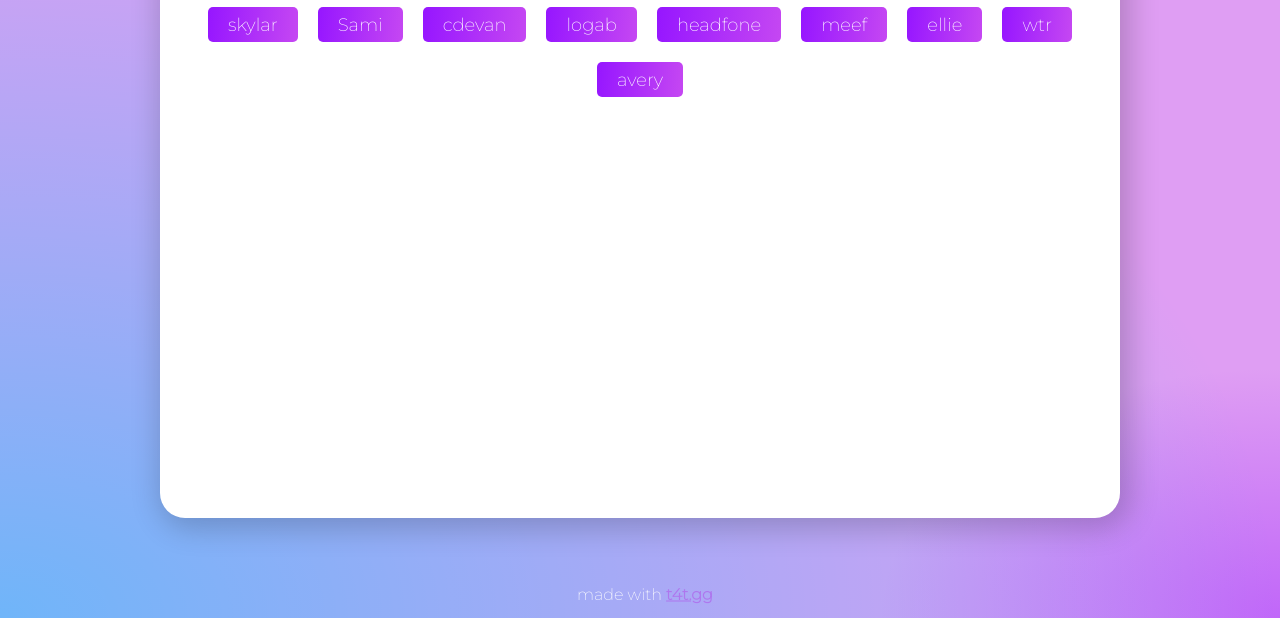
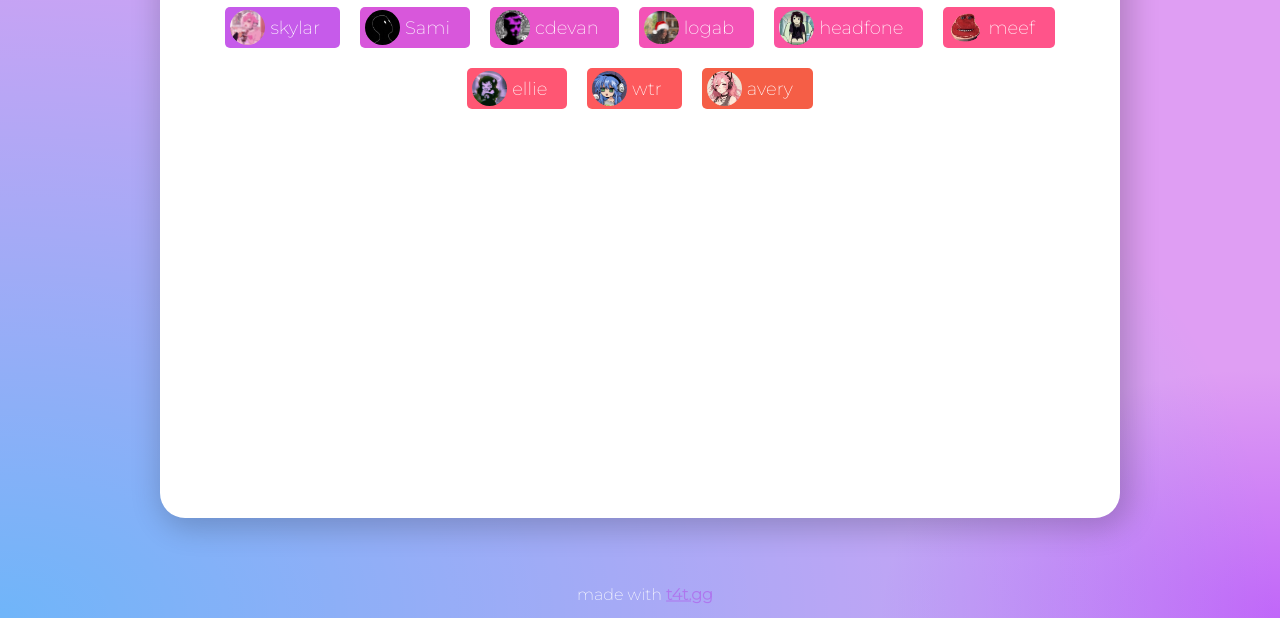
Before and after one commit to skywur/t4t.gg, a plain HTML site: page users.html in a window 1280 px wide. Shown: the part 182-800 px from the top of the page. Drawn offline with Linux system fonts and the light colour scheme.

Commit message:
pfps on users page :3

```diff
--- a/users.css
+++ b/users.css
@@ -32,13 +32,19 @@
     align-items: center;
     flex-direction: row;
     flex-wrap: wrap;
-
+}
+.users .list img {
+    width: 35px;
+    border-radius: 25px;
+    padding: 5px;
+    filter: hue-rotate(calc(var(--order) * -10deg));
 }
 .users .list .user {
     font-size: 18px;
-    background: linear-gradient(275deg, rgb(220, 95, 236), rgb(150, 22, 255));
+    background:  rgb(178, 96, 245); /* eventually use chroma.js to take average pfp color */
+    filter: hue-rotate(calc(var(--order) * 10deg));
     background-size: 150%;
-    padding: 5px 20px;
+    padding: 8px 20px 8px 0px;
     border-radius: 5px;
     height:25px;
     display: flex;
@@ -53,7 +59,7 @@
     animation-delay: calc(var(--order) * 150ms);
 }
 .users .list .user:hover {
-    background-position: 70%;
+
 }
 
 @keyframes fadein {
--- a/users.html
+++ b/users.html
@@ -32,15 +32,15 @@
         <div class="header">Users</div>
 
         <div class="list">
-          <a href="skylar" class="user" style="--order: 1;">skylar</a>
-          <a href="sami" class="user" style="--order: 2;">Sami</a>
-          <a href="cdevan" class="user" style="--order: 3;">cdevan</a>
-          <a href="logab" class="user" style="--order: 4;">logab</a>
-          <a href="headfone" class="user" style="--order: 5;">headfone</a>
-          <a href="meef" class="user" style="--order: 6;">meef</a>
-          <a href="ellie" class="user" style="--order: 7;">ellie</a>
-          <a href="wtr" class="user" style="--order: 8;">wtr</a>
-          <a href="avery" class="user" style="--order: 9;">avery</a>
+          <a href="skylar" class="user" style="--order: 1;"><img src="img/skylar.jpg" alt="pfp">skylar</a>
+          <a href="sami" class="user" style="--order: 2;"><img src="img/sami.jpg" alt="pfp">Sami</a>
+          <a href="cdevan" class="user" style="--order: 3;"><img src="img/cdevan.jpg" alt="pfp">cdevan</a>
+          <a href="logab" class="user" style="--order: 4;"><img src="img/logab.jpg" alt="pfp">logab</a>
+          <a href="headfone" class="user" style="--order: 5;"><img src="img/headfone.jpg" alt="pfp">headfone</a>
+          <a href="meef" class="user" style="--order: 6;"><img src="img/meef.png" alt="pfp">meef</a>
+          <a href="ellie" class="user" style="--order: 7;"><img src="img/ellie.jpg" alt="pfp">ellie</a>
+          <a href="wtr" class="user" style="--order: 8;"><img src="img/wtr.jpg" alt="pfp">wtr</a>
+          <a href="avery" class="user" style="--order: 9;"><img src="img/avery.jpg" alt="pfp">avery</a>
 
 
 
```
